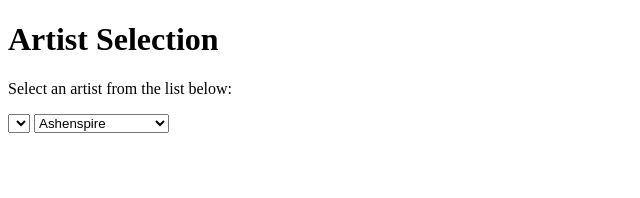
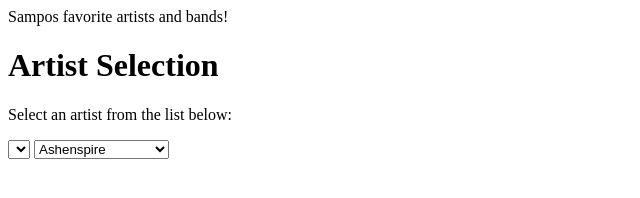
Before and after one commit to Sampo30/project2, a plain HTML site: page project2.html in a window 1280 px wide. Shown: the whole page, without its empty margins (0-640 px from the left). Drawn offline with Linux system fonts and the light colour scheme.

Commit message:
otiskon lisäys

```diff
--- a/project2.html
+++ b/project2.html
@@ -1,7 +1,8 @@
 <!DOCTYPE html>
 <html>
 <head>
-    <title>Artist Selection</title>
+    <header>Sampos favorite artists and bands!</header>
+    <title>Artist/band Selection</title>
     <style>
         /* CSS styles go here */
     </style>
```
